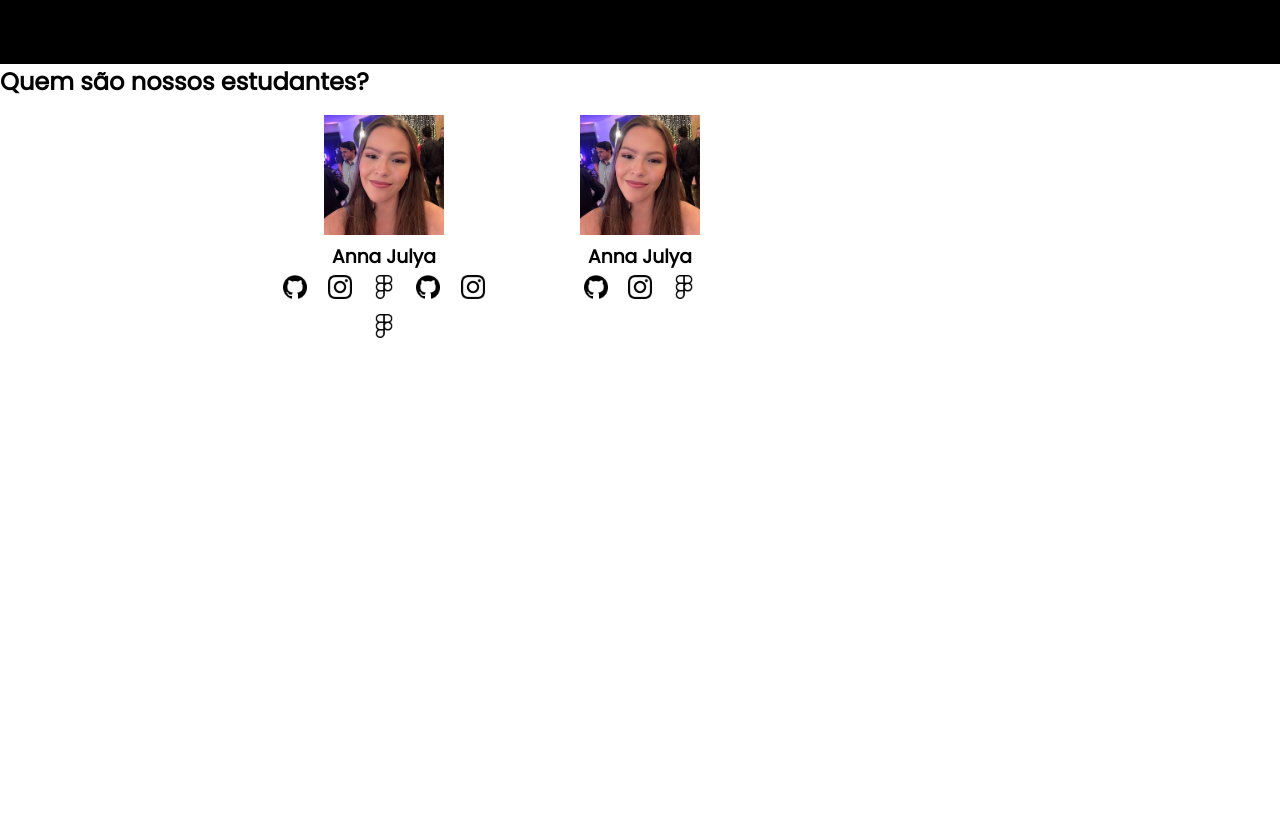
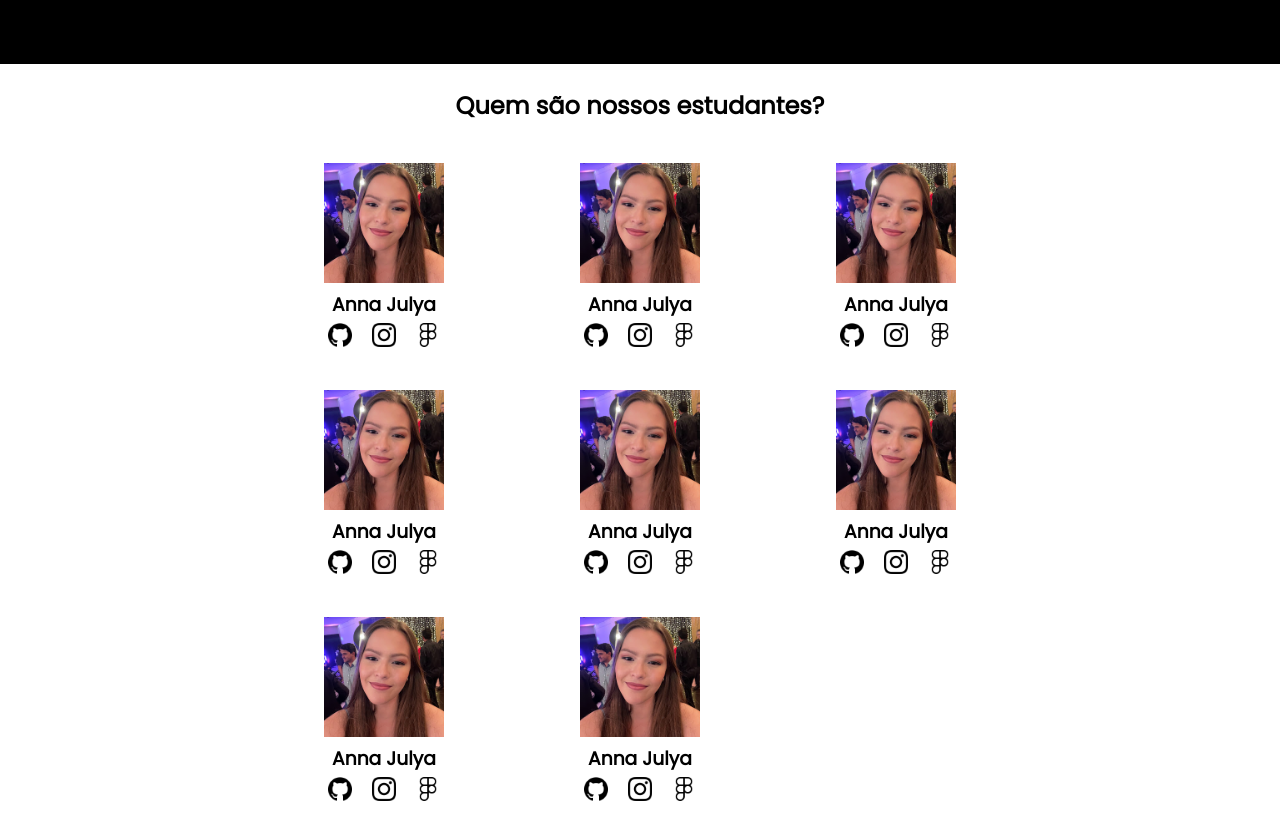
Before and after one commit to annajulyapontes/site-turma-criativa, a plain HTML site: page index.html in a window 1280 px wide. Shown: the part 400-1228 px from the top of the page. Before the commit the page ends 800 px from the top, so only its background shows below. Drawn offline with Linux system fonts and the light colour scheme.

Commit message:
Add files via upload

```diff
--- a/index.html
+++ b/index.html
@@ -28,8 +28,9 @@
        <img class="escola-imagem" src="Teacher and student.png" alt="Professora no quadro">
 </section>
 
+
     <section class="estudante">
-    <h2 class=”estudante-titulo”>Quem são nossos estudantes?</h2>
+        <h2 class="estudante-titulo">Quem são nossos estudantes?</h2>
         <div class="estudante-todos">
         <span></span>
         <div class="estudante-div">
@@ -38,16 +39,59 @@
         <a href="https://github.com/annajulyapontes"><img class="estudante-icone" src="github.png"  alt="icone github"></a>
         <a href="https://instagram.com/annajulyapontes"><img class="estudante-icone" src="instagram.png" alt="icone instagram"></a>
         <a href="https://figma.com/anna.costa.pontes@escola.pr.gov.br"><img class="estudante-icone" src="figma.png" alt="icone figma"></a>
-        <img class="estudante-icone" src="github.png" alt="icone github">
-        <img class="estudante-icone" src="instagram.png" alt="icone instagram">
-        <img class="estudante-icone" src="figma.png" alt="icone figma">
         </div>
         <div class="estudante-div">
             <img class=estudante-imagem src=Anna.jpg alt="foto da Anna">
             <h3 class=”estudante-nome”>Anna Julya</h3>
-        <img class="estudante-icone" src="github.png" alt="icone github">
-        <img class="estudante-icone" src="instagram.png" alt="icone instagram">
-        <img class="estudante-icone" src="figma.png" alt="icone figma">
+            <a href="https://github.com/annajulyapontes"><img class="estudante-icone" src="github.png"  alt="icone github"></a>
+            <a href="https://instagram.com/annajulyapontes"><img class="estudante-icone" src="instagram.png" alt="icone instagram"></a>
+            <a href="https://figma.com/anna.costa.pontes@escola.pr.gov.br"><img class="estudante-icone" src="figma.png" alt="icone figma"></a>
+        </div>
+        <div class="estudante-div">
+            <img class=estudante-imagem src=Anna.jpg alt="foto da Anna">
+            <h3 class=”estudante-nome”>Anna Julya</h3>
+            <a href="https://github.com/annajulyapontes"><img class="estudante-icone" src="github.png"  alt="icone github"></a>
+            <a href="https://instagram.com/annajulyapontes"><img class="estudante-icone" src="instagram.png" alt="icone instagram"></a>
+            <a href="https://figma.com/anna.costa.pontes@escola.pr.gov.br"><img class="estudante-icone" src="figma.png" alt="icone figma"></a>
+        </div>
+        <span></span>
+        <span></span>
+        <div class="estudante-div">
+            <img class=estudante-imagem src=Anna.jpg alt="foto da Anna">
+            <h3 class=”estudante-nome”>Anna Julya</h3>
+            <a href="https://github.com/annajulyapontes"><img class="estudante-icone" src="github.png"  alt="icone github"></a>
+            <a href="https://instagram.com/annajulyapontes"><img class="estudante-icone" src="instagram.png" alt="icone instagram"></a>
+            <a href="https://figma.com/anna.costa.pontes@escola.pr.gov.br"><img class="estudante-icone" src="figma.png" alt="icone figma"></a>
+        </div>
+        <div class="estudante-div">
+            <img class=estudante-imagem src=Anna.jpg alt="foto da Anna">
+            <h3 class=”estudante-nome”>Anna Julya</h3>
+            <a href="https://github.com/annajulyapontes"><img class="estudante-icone" src="github.png"  alt="icone github"></a>
+            <a href="https://instagram.com/annajulyapontes"><img class="estudante-icone" src="instagram.png" alt="icone instagram"></a>
+            <a href="https://figma.com/anna.costa.pontes@escola.pr.gov.br"><img class="estudante-icone" src="figma.png" alt="icone figma"></a>
+        </div>
+        <div class="estudante-div">
+            <img class=estudante-imagem src=Anna.jpg alt="foto da Anna">
+            <h3 class=”estudante-nome”>Anna Julya</h3>
+            <a href="https://github.com/annajulyapontes"><img class="estudante-icone" src="github.png"  alt="icone github"></a>
+            <a href="https://instagram.com/annajulyapontes"><img class="estudante-icone" src="instagram.png" alt="icone instagram"></a>
+            <a href="https://figma.com/anna.costa.pontes@escola.pr.gov.br"><img class="estudante-icone" src="figma.png" alt="icone figma"></a>
+        </div>
+        <span></span>
+        <span></span>
+        <div class="estudante-div">
+            <img class=estudante-imagem src=Anna.jpg alt="foto da Anna">
+            <h3 class=”estudante-nome”>Anna Julya</h3>
+            <a href="https://github.com/annajulyapontes"><img class="estudante-icone" src="github.png"  alt="icone github"></a>
+            <a href="https://instagram.com/annajulyapontes"><img class="estudante-icone" src="instagram.png" alt="icone instagram"></a>
+            <a href="https://figma.com/anna.costa.pontes@escola.pr.gov.br"><img class="estudante-icone" src="figma.png" alt="icone figma"></a>
+        </div>
+        <div class="estudante-div">
+            <img class=estudante-imagem src=Anna.jpg alt="foto da Anna">
+            <h3 class=”estudante-nome”>Anna Julya</h3>
+            <a href="https://github.com/annajulyapontes"><img class="estudante-icone" src="github.png"  alt="icone github"></a>
+            <a href="https://instagram.com/annajulyapontes"><img class="estudante-icone" src="instagram.png" alt="icone instagram"></a>
+            <a href="https://figma.com/anna.costa.pontes@escola.pr.gov.br"><img class="estudante-icone" src="figma.png" alt="icone figma"></a>
         </div>
 </div>
 </section>
--- a/style.css
+++ b/style.css
@@ -66,3 +66,8 @@ body {
     display: grid;
     grid-template-columns: 20% 20% 20% 20% 20%;
 }
+
+.estudante-titulo{
+    text-align: center;
+    padding: 24px 0;
+}
```
Lines whose indentation alone changed are shown as unchanged.
